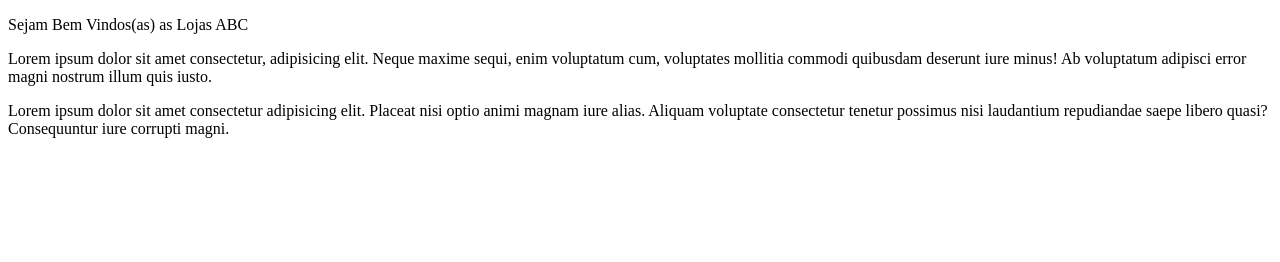
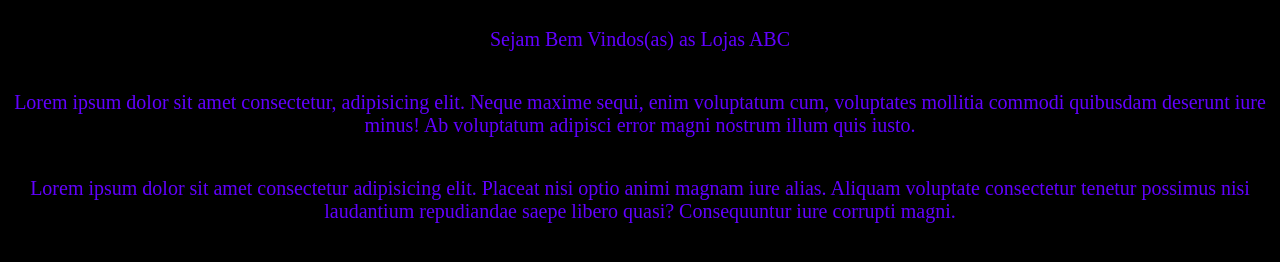
Before and after one commit to Guto2005/PrjLojasABC, a plain HTML site: page index.html in a window 1280 px wide. Drawn offline with Linux system fonts and the light colour scheme.

Commit message:
estilização html

```diff
--- a/css/estilo.css
+++ b/css/estilo.css
@@ -0,0 +1,8 @@
+body {
+    font-size: 20px;
+    color: rgb(98, 0, 255);
+    background-color: black;
+    display: flex;
+    text-align: center;
+    flex-direction: column;
+}
--- a/index.html
+++ b/index.html
@@ -4,6 +4,7 @@
     <meta charset="UTF-8">
     <meta http-equiv="X-UA-Compatible" content="IE=edge">
     <meta name="viewport" content="width=device-width, initial-scale=1.0">
+    <link rel="stylesheet" href="./css/estilo.css">
     <title>Lojas ABC</title>
 </head>
 
```
